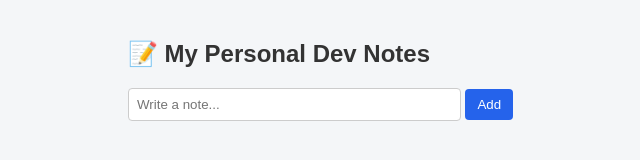
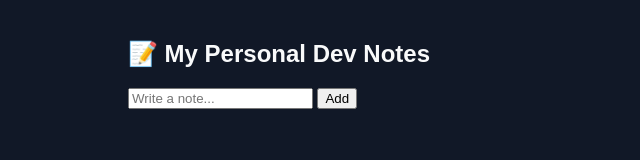
Before and after one commit to narendra182/quick-notes-app, a website: page public/index.html in a window 1280 px wide. Shown: the whole page, without its empty margins (287-927 px from the left). Drawn offline with Linux system fonts and the light colour scheme; no server answers.

Commit message:
feat: add dark theme styles to bio notes

```diff
--- a/public/index.html
+++ b/public/index.html
@@ -5,13 +5,15 @@
   <meta name="viewport" content="width=device-width, initial-scale=1.0" />
   <title>Quick Notes</title>
   <style>
-    body { font-family: sans-serif; max-width: 450px; margin: 40px auto; padding: 0 16px; background: #f4f6f8; }
-    h2 { color: #333; }
-    input { width: 70%; padding: 8px; border: 1px solid #ccc; border-radius: 4px; }
-    button { padding: 8px 12px; background: #2563eb; color: #fff; border: none; border-radius: 4px; cursor: pointer; }
-    ul { list-style: none; padding: 0; margin-top: 20px; }
-    li { background: #fff; padding: 10px; margin-bottom: 8px; border-radius: 4px; border: 1px solid #e2e8f0; }
-  </style>
+   body {
+  font-family: sans-serif;
+  max-width: 450px;
+  margin: 40px auto;
+  padding: 0 16px;
+  background: #111827; /* Dark background */
+  color: #f9fafb;      /* Light text */
+}
+</style>
 </head>
 <body>
  <h2>📝 My Personal Dev Notes</h2>
```
